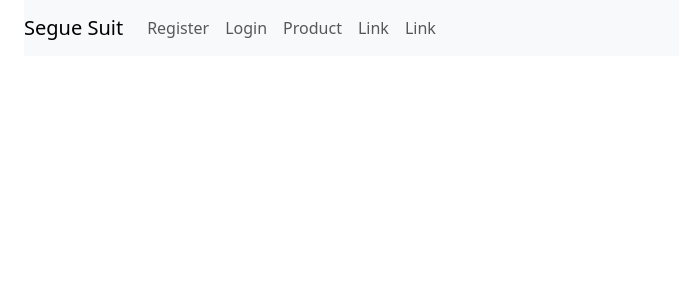
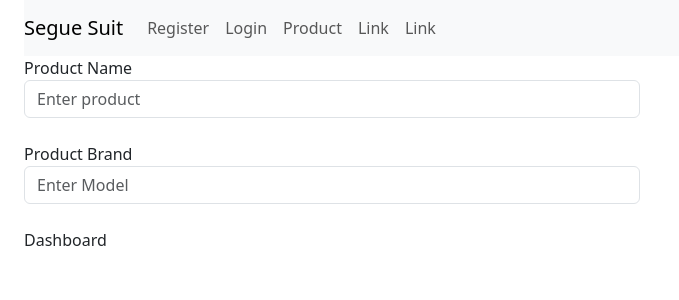
Before and after one commit to sushil540/Segue-Suit-App-MERN, a React (Create React App) app in the folder client/: page /products in a window 1280 px wide. Shown: the top 300 px of the page, without its empty margins (0-679 px from the left). Built offline with nearby package versions, Linux system fonts and the light colour scheme; sample sign-in values are in the browser's storage.

Commit message:
Register

```diff
--- a/client/src/App.js
+++ b/client/src/App.js
@@ -1,7 +1,7 @@
 import React from 'react'
 import Navbar from './components/Navbar'
 
-function App() {
+function App(props) {
   return (
     <div className="mx-4">
       <Navbar/>
--- /dev/null
+++ b/client/src/components/AddProduct.js
@@ -0,0 +1,37 @@
+import React, { useState } from 'react'
+import Label from './Label'
+
+const AddProduct = (props) =>{
+    const [name, setName] = useState('')
+
+    const handleSubmit = (e) =>{
+
+    }
+
+    return (
+        <div className="w-50">
+            <form onSubmit={handleSubmit}>
+            <Label text="Product Name"/>
+            <br/>
+            <input
+                className="form-control"
+                placeholder="Enter product"
+                type="text"
+                value={name}
+                onChange={(e)=>setName(e.target.value)}
+            /><br/>
+            <Label text="Product Brand"/>
+            <br/>
+            <input
+                className="form-control"
+                placeholder="Enter Model"
+                type="text"
+                value={name}
+                onChange={(e)=>setName(e.target.value)}
+            /><br/>
+            </form>
+        </div>
+    )
+}
+
+export default AddProduct
--- /dev/null
+++ b/client/src/components/Dashboard.js
@@ -0,0 +1,11 @@
+import React from 'react'
+
+const Dashboard = (props) =>{
+    return (
+        <div>
+            Dashboard
+        </div>
+    )
+}
+
+export default Dashboard
--- a/client/src/components/Login.js
+++ b/client/src/components/Login.js
@@ -1,4 +1,4 @@
-import React,{useState,useEffect} from 'react'
+import React,{useState} from 'react'
 import {useDispatch,useSelector} from 'react-redux'
 import Label from './Label'
 import validator from 'validator'
--- a/client/src/components/Navbar.js
+++ b/client/src/components/Navbar.js
@@ -2,16 +2,22 @@ import React from 'react'
 import { Link, Route } from 'react-router-dom/cjs/react-router-dom.min'
 import Register from './Register'
 import Login from './Login'
+import Products from './Products'
+import PrivateRoute from './helpers/PrivateRoute'
+import Dashboard from './Dashboard'
 
 const Navbar = (props) =>{
+    console.log("props",props)
     return (
         <div className="mb-2">
             <div className="navbar navbar-expand-lg bg-body-tertiary">
                 <Link className="navbar-brand" to="/">Segue Suit</Link>
                 <div className="navbar-nav">
-                    <Link className="nav-link" to="/register">Register</Link>
-                    <Link className="nav-link" to="/login">Login</Link>
-                    <Link className="nav-link">Product</Link>
+                    {<>
+                        <Link className="nav-link" to="/register">Register</Link>
+                        <Link className="nav-link" to="/login">Login</Link>
+                    </>}
+                    <Link className="nav-link" to="/products">Product</Link>
                     <Link className="nav-link">Link</Link>
                     <Link className="nav-link">Link</Link>
                 </div>
@@ -19,7 +25,8 @@ const Navbar = (props) =>{
 
             <Route path="/register" component={Register} exact={true}/>
             <Route path="/login" component={Login} exact={true}/>
-            <Route path="/" />
+            <Route path="/products" component={Products}/>
+            <PrivateRoute path="/dashboard" component={Dashboard} exact={true}/>
         </div>
     )
 }
--- /dev/null
+++ b/client/src/components/Products.js
@@ -0,0 +1,13 @@
+import React from 'react'
+import AddProduct from './AddProduct'
+
+const Products = (props) =>{
+    return (
+        <div>
+               <AddProduct/>
+               {/* ProductsList */}
+        </div>
+    )
+}
+
+export default Products
--- a/client/src/components/Register.js
+++ b/client/src/components/Register.js
@@ -3,11 +3,12 @@ import Label from './Label'
 import { useDispatch, useSelector } from 'react-redux'
 import validator from 'validator'
 import { startRegisterUser, setErrors } from '../actions/userActions'
+
 const Register = (props) =>{
-    const [username, setUsername] = useState('')
-    const [email, setEmail] = useState('')
-    const [password, setPassword] = useState('')
-    const [mobile, setMobile] = useState('')
+    const [username, setUsername] = useState('abhishek')
+    const [email, setEmail] = useState('abhi@gmail.com')
+    const [password, setPassword] = useState('secret123')
+    const [mobile, setMobile] = useState('1234567895')
     const [formErrors, setFormErrors] = useState({})
     const errors = {}
 
@@ -58,15 +59,15 @@ const Register = (props) =>{
     }
 
     setTimeout(()=>{
-        dispatch(setErrors(''))
-    },4000)
+        {registerErrors && dispatch(setErrors(''))}
+    },3000)
 
     return (
         <div>
-            {registerErrors && <div className="w-50 m-auto my-2 alert alert-danger">
+            {registerErrors && <div className="w-50 m-auto alert alert-danger">
                 {registerErrors}
             </div>}
-            <div className="card shadow-lg p-4 w-50 my my-5 m-auto">
+            <div className="card shadow-lg p-4 w-50 my-4 m-auto">
                 <h2 className="text-center"> Register </h2>
                 <form onSubmit={handleSubmit}>
                     <Label text="Username"/><br/>
@@ -86,7 +87,7 @@ const Register = (props) =>{
                             type="text"
                             value={email}
                             onChange={(e)=>setEmail(e.target.value)}
-                            />
+                        />
                     {formErrors?.email && <span className="text-danger">{formErrors?.email}</span>}
                     <br/>
                     <Label text="Password"/><br/>
--- /dev/null
+++ b/client/src/components/helpers/PrivateRoute.js
@@ -0,0 +1,17 @@
+import React from 'react'
+import { Redirect, Route } from 'react-router-dom/cjs/react-router-dom.min'
+
+const PrivateRoute = ({component:Component, ...rest}) =>{
+    return (
+        <Route
+            render={(props)=>{
+                return localStorage.getItem('token') ? (
+                    <Component/>
+                ) : (
+                    <Redirect to={{pathname:"/login"}}/>
+                )
+        }}/>
+    )
+}
+
+export default PrivateRoute
```
Also changed, not shown: 1 other file (tests, documents, lock files or other folders).
